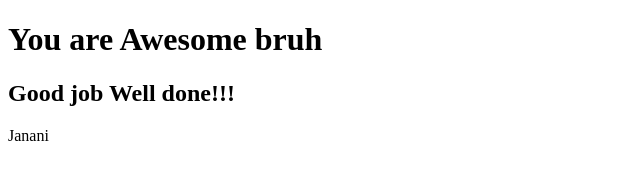
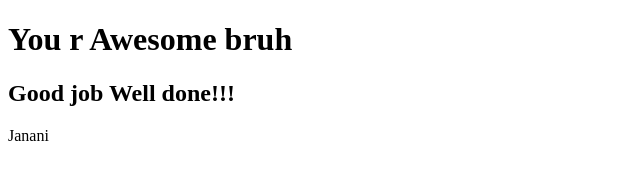
Before and after one commit to Janani-S009/nodejs, a website: page index.html in a window 1280 px wide. Shown: the whole page, without its empty margins (0-640 px from the left). Drawn offline with Linux system fonts and the light colour scheme.

Commit message:
Update index.html

```diff
--- a/index.html
+++ b/index.html
@@ -1,7 +1,7 @@
 <!doctype html>
 <html>
 	<body>
-		<h1>You are Awesome bruh</h1>
+		<h1>You r Awesome bruh</h1>
 		<h2>Good job Well done!!!</h2>
 		<p>Janani</p>
 	</body>
```
